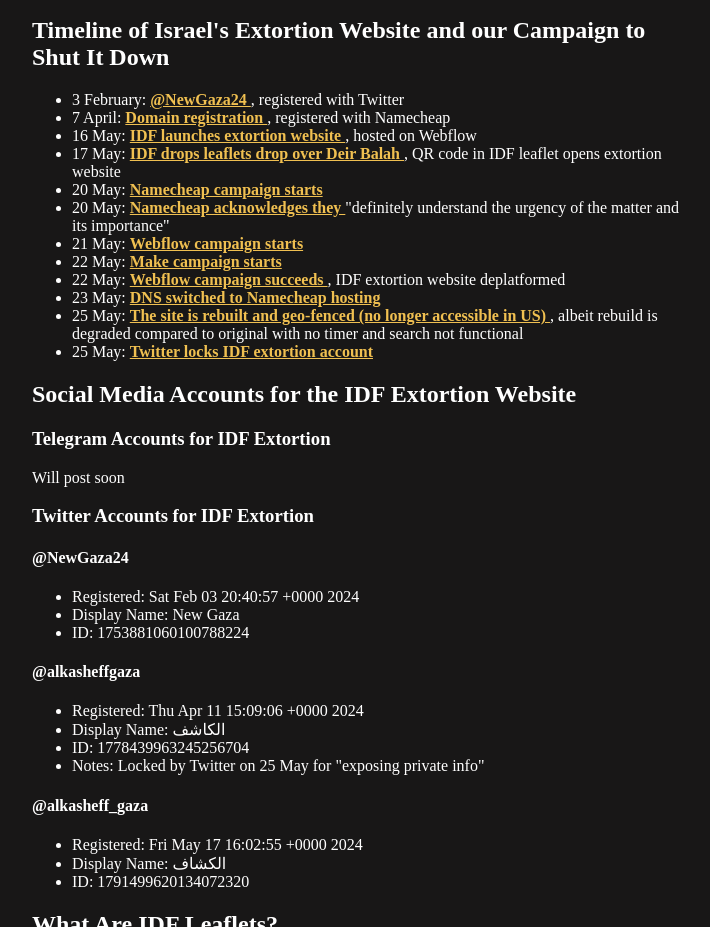
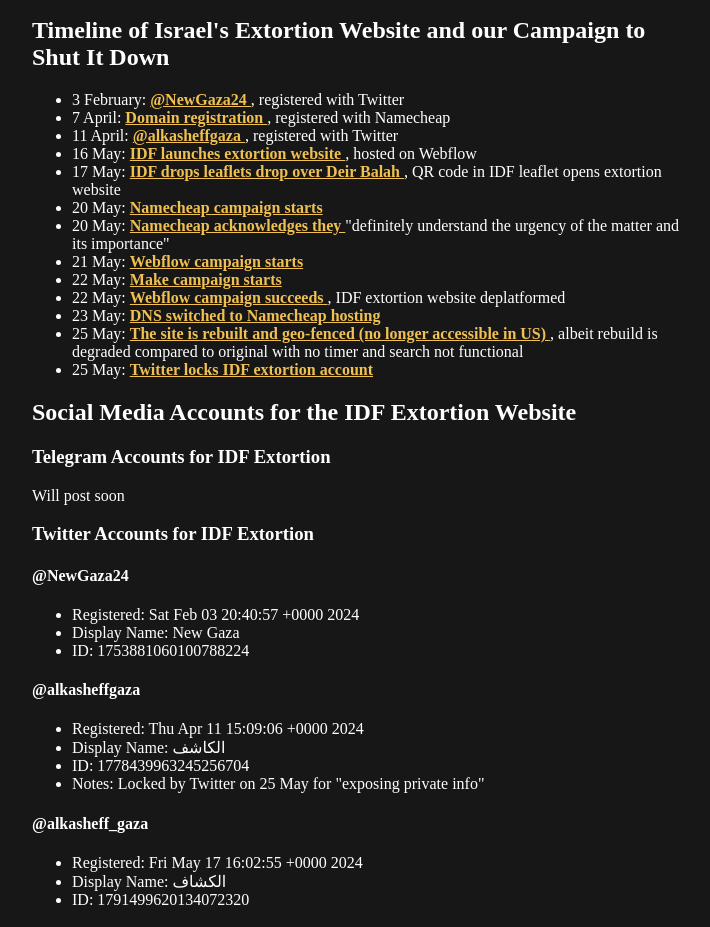
Before and after one commit to exceptionalwhiskey/shadyidf.com, a plain HTML site: page index.html in a window 1280 px wide. Shown: the part 844-1771 px from the top of the page, without its empty margins (283-993 px from the left). Drawn offline with Linux system fonts and the light colour scheme.

Commit message:
Updated copy

```diff
--- a/index.html
+++ b/index.html
@@ -103,7 +103,7 @@
 
         <ul>
             <li>3 February:
-                <a href="https://x.com/receipts_lol/status/1793621264046997531">
+                <a href="#">
                     @NewGaza24
                 </a>, registered with Twitter
             </li>
@@ -111,6 +111,11 @@
                 <a href="https://x.com/receipts_lol/status/1793621264046997531">
                     Domain registration
                 </a>, registered with Namecheap
+            </li>
+            <li>11 April:
+                <a href="#">
+                    @alkasheffgaza
+                </a>, registered with Twitter
             </li>
             <li>16 May:
                 <a href="https://archive.ph/TPAhM#selection-551.169-551.225">
```
